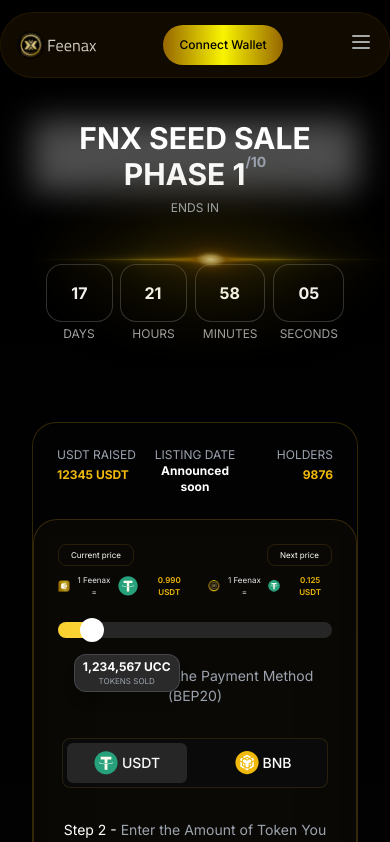
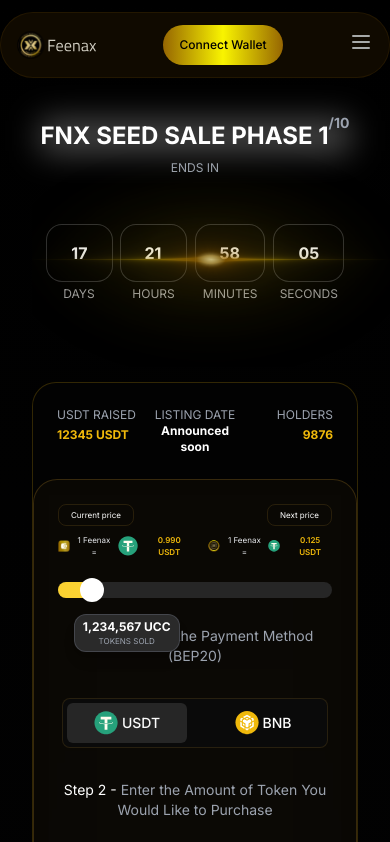
Before and after one commit to Jerryeni/feenax, a Next.js app: page / in a window 390 px wide. Shown: the top 842 px of the page. Built offline with nearby package versions, Linux system fonts and the light colour scheme.

Commit message:
little update

```diff
--- a/components/SeedSale.tsx
+++ b/components/SeedSale.tsx
@@ -15,7 +15,7 @@
 
 const PhaseIndicator: React.FC<PhaseIndicatorProps> = ({ currentPhase, totalPhases }) => {
   return (
-    <h1 className="relative md:text-4xl text-3xl font-bold mb-2 w-fit mx-auto text-white bg-clip-text text-transparent backdrop-blur-lg shadow-inner">
+    <h1 className="relative md:text-4xl text-2xl font-bold mb-2 w-fit mx-auto text-white bg-clip-text text-transparent backdrop-blur-lg shadow-inner">
       <span className="absolute inset-0 shadow-inner bg-white/30 blur-lg"></span>
       <span className="relative z-10">
         FNX SEED SALE PHASE {currentPhase}
```
